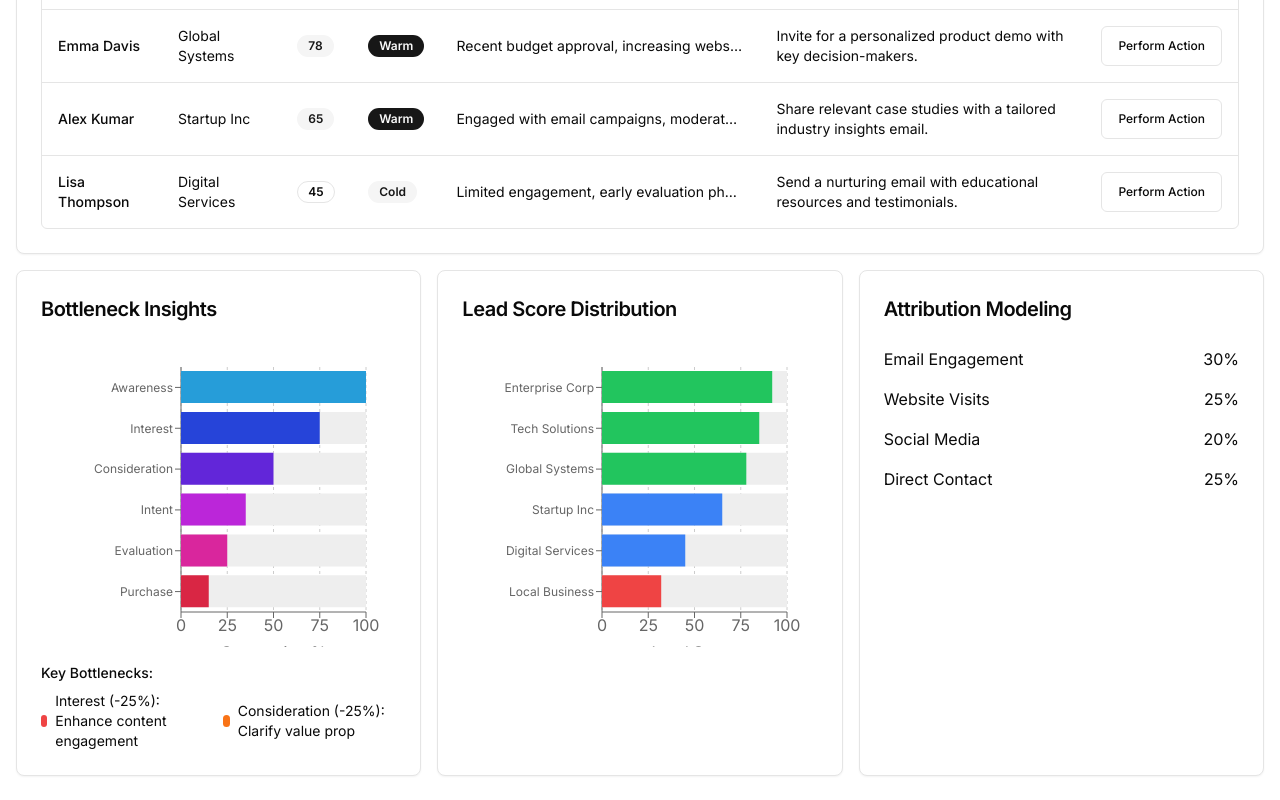
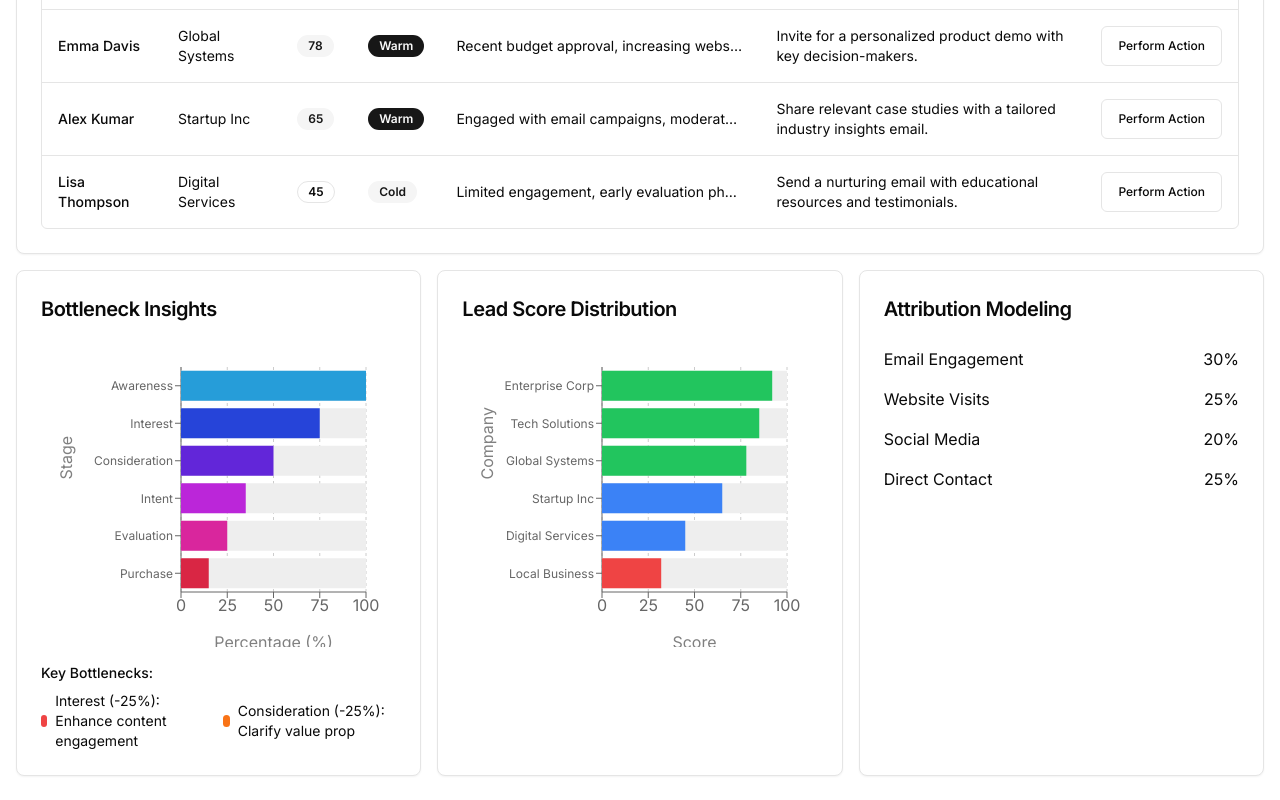
Before and after one commit to gauravpandeydigilantern/enhanced-leadscore_vercel, a Next.js app: page / in a window 1280 px wide. Shown: the part 797-1597 px from the top of the page. Built offline with nearby package versions, Linux system fonts and the light colour scheme.

Commit message:
Merge latest -ninj

```diff
--- a/components/analytics-dashboard.tsx
+++ b/components/analytics-dashboard.tsx
@@ -64,8 +64,9 @@ export function AnalyticsDashboard() {
               { stage: "Evaluation", conversion: 25, dropoff: 10, insight: "Competitor comparison" },
               { stage: "Purchase", conversion: 15, dropoff: 10, insight: "Final objections" },
             ]}
-            xAxisLabel="Stage"
-            yAxisLabel="Percentage (%)"
+            xAxisLabel="Percentage (%)"
+            yAxisLabel="Stage"
+
           />
           <div className="mt-4 space-y-2 text-sm">
             <p className="font-medium">Key Bottlenecks:</p>
@@ -97,8 +98,8 @@ export function AnalyticsDashboard() {
               { name: "Digital Services", score: 45, impact: "Early stage evaluation" },
               { name: "Local Business", score: 32, impact: "Limited engagement" },
             ]}
-            xAxisLabel="Lead Name"
-            yAxisLabel="Score"
+            xAxisLabel="Score"
+            yAxisLabel="Company"
           />
         </CardContent>
       </Card>
--- a/components/charts.tsx
+++ b/components/charts.tsx
@@ -4,13 +4,30 @@
 import * as React from 'react'
 import { Line, Bar, Cell, ResponsiveContainer, XAxis, YAxis, CartesianGrid, Tooltip, LineChart as RechartsLineChart, BarChart as RechartsBarChart } from 'recharts'
 
-export function LineChart({ data }: { data: any[] }) {
+export function LineChart({ data, xAxisLabel, yAxisLabel }: {
+  data: any[],
+  xAxisLabel?: string,
+  yAxisLabel?: string
+}) {
   return (
     <ResponsiveContainer width="100%" height={200}>
     <RechartsLineChart data={data}>
       <CartesianGrid strokeDasharray="3 3" />
-        <XAxis dataKey="date" />
-        <YAxis />
+      <XAxis
+        dataKey="date"
+        label={{
+          value: xAxisLabel,
+          position: 'bottom',
+          offset: 0
+        }}
+      />
+      <YAxis
+        label={{
+          value: yAxisLabel,
+          angle: -90,
+          position: 'insideLeft'
+        }}
+      />
       <Tooltip />
       <Line type="monotone" dataKey="rate" stroke="#8884d8" />
     </RechartsLineChart>
@@ -18,7 +35,11 @@ export function LineChart({ data }: { data: any[] }) {
   )
 }
 
-export function BarChart({ data }: { data: any[] }) {
+export function BarChart({ data, xAxisLabel, yAxisLabel }: {
+  data: any[],
+  xAxisLabel?: string,
+  yAxisLabel?: string
+}) {
   const isFunnelData = data[0]?.stage && data[0]?.conversion;
   const sortedData = isFunnelData ? data : [...data].sort((a, b) => b.score - a.score);
 
@@ -27,19 +48,28 @@ export function BarChart({ data }: { data: any[] }) {
       <RechartsBarChart
         data={sortedData}
         layout="vertical"
-        margin={{ top: 20, right: 30, left: 20, bottom: 5 }}
+        margin={{ top: 20, right: 30, left: 20, bottom: 25 }}
       >
         <CartesianGrid strokeDasharray="3 3" horizontal={false} />
         <XAxis
           type="number"
           domain={[0, 100]}
-          label={{ value: isFunnelData ? 'Conversion %' : 'Lead Score', position: 'bottom' }}
+          label={{
+            value: xAxisLabel || (isFunnelData ? 'Conversion %' : 'Company Name'),
+            position: 'bottom',
+            offset: 15
+          }}
         />
         <YAxis
           type="category"
           dataKey={isFunnelData ? "stage" : "name"}
           width={120}
           tick={{ fontSize: 12 }}
+          label={{
+            value: yAxisLabel,
+            angle: -90,
+            position: 'insideLeft'
+          }}
         />
         <Tooltip
           content={({ active, payload }) => {
```
Lines whose indentation alone changed are shown as unchanged.
